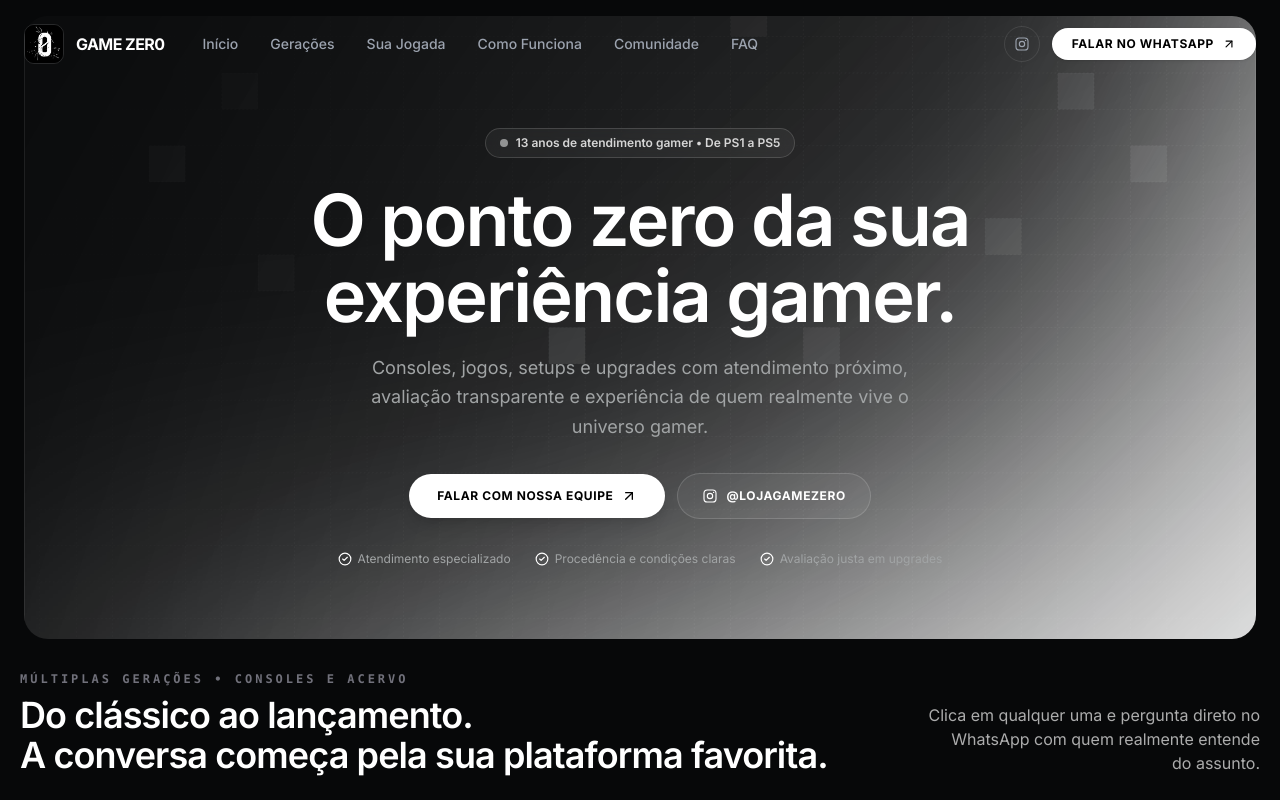
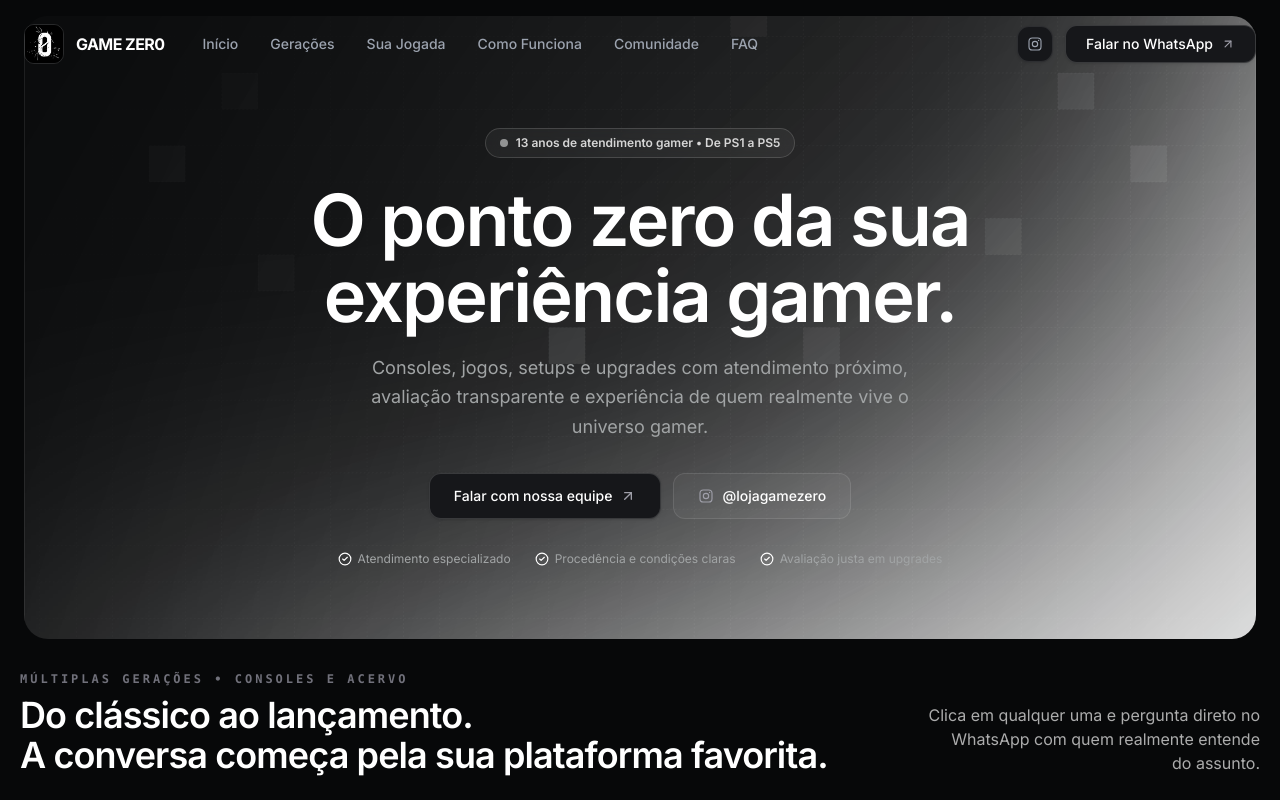
Before and after one commit to Laux0210/Gamezero-, a React (Vite) app: page / in a window 1280 px wide. Shown: the top 800 px of the page. Built offline with nearby package versions, Linux system fonts and the light colour scheme.

Commit message:
style: padronizacao de todos os botoes no formato dark rounded-xl retangular

```diff
--- a/src/components/CommunityGrid.jsx
+++ b/src/components/CommunityGrid.jsx
@@ -69,11 +69,11 @@ export function CommunityGrid() {
           href={CONTACT.instagramUrl}
           target="_blank"
           rel="noreferrer"
-          className="inline-flex items-center gap-2 border border-white/15 hover:border-white/30 bg-white/5 hover:bg-white/10 px-5 py-2.5 rounded-full text-xs font-bold uppercase tracking-wider text-white transition shrink-0"
+          className="inline-flex items-center gap-2 bg-[#16171a] hover:bg-[#22242a] border border-white/15 hover:border-white/25 px-5 py-2.5 rounded-xl text-sm font-medium text-white transition-all shadow-sm shrink-0 active:scale-[0.98]"
         >
-          <Icon name="instagram" className="h-4 w-4" />
+          <Icon name="instagram" className="h-4 w-4 text-zinc-400" />
           <span>Seguir no Instagram</span>
-          <ArrowUpRight className="h-3.5 w-3.5 text-muted-foreground" />
+          <ArrowUpRight className="h-3.5 w-3.5 text-zinc-400" />
         </a>
       </div>
 
--- a/src/components/CtaSection.jsx
+++ b/src/components/CtaSection.jsx
@@ -99,11 +99,11 @@ export function CtaSection() {
             href={CONTACT.whatsappUrl}
             target="_blank"
             rel="noreferrer"
-            className="inline-flex items-center gap-2.5 px-8 py-3.5 bg-white text-black text-xs font-bold uppercase tracking-wider rounded-full shadow-[0px_0px_0px_4px_rgba(255,255,255,0.15)] hover:bg-neutral-200 transition-all duration-200 hover:scale-105"
+            className="inline-flex items-center gap-2.5 px-8 py-3.5 bg-[#16171a] hover:bg-[#22242a] text-white border border-white/15 hover:border-white/25 rounded-xl text-sm font-medium transition-all duration-200 shadow-md active:scale-[0.98]"
           >
-            <MessageCircle className="h-4 w-4" />
+            <MessageCircle className="h-4 w-4 text-zinc-400" />
             <span>Falar com a equipe no WhatsApp</span>
-            <ArrowUpRight className="h-4 w-4" />
+            <ArrowUpRight className="h-4 w-4 text-zinc-400" />
           </a>
         </div>
       </div>
--- a/src/components/FooterSection.jsx
+++ b/src/components/FooterSection.jsx
@@ -19,7 +19,7 @@ export function FooterSection() {
               target="_blank"
               rel="noreferrer"
               aria-label="Instagram"
-              className="h-8 w-8 rounded-full border border-white/10 bg-white/5 flex items-center justify-center text-muted-foreground hover:text-white hover:border-white/25 transition"
+              className="h-9 w-9 rounded-xl border border-white/10 bg-[#16171a] flex items-center justify-center text-muted-foreground hover:text-white hover:border-white/25 transition shadow-sm"
             >
               <Icon name="instagram" className="h-4 w-4" />
             </a>
@@ -28,7 +28,7 @@ export function FooterSection() {
               target="_blank"
               rel="noreferrer"
               aria-label="WhatsApp"
-              className="h-8 w-8 rounded-full border border-whatsapp/30 bg-whatsapp/10 flex items-center justify-center text-whatsapp hover:bg-whatsapp hover:text-black transition"
+              className="h-9 w-9 rounded-xl border border-white/10 bg-[#16171a] flex items-center justify-center text-muted-foreground hover:text-white hover:border-white/25 transition shadow-sm"
             >
               <Icon name="whatsapp" className="h-4 w-4" />
             </a>
@@ -98,11 +98,11 @@ export function FooterSection() {
         href={CONTACT.whatsappUrl}
         target="_blank"
         rel="noreferrer"
-        className="fixed bottom-5 right-5 z-40 flex items-center gap-2.5 px-4 py-3 bg-whatsapp text-black hover:bg-whatsapp-hover rounded-full shadow-2xl transition-all duration-200 hover:scale-105 font-bold text-xs uppercase tracking-wider"
+        className="fixed bottom-5 right-5 z-40 flex items-center gap-2.5 px-4 py-3 bg-[#16171a] hover:bg-[#22242a] text-white border border-white/15 hover:border-white/25 rounded-xl shadow-2xl transition-all duration-200 hover:scale-105 font-medium text-sm"
         aria-label="Falar com a GAME ZER0 no WhatsApp"
       >
-        <Icon name="whatsapp" className="h-5 w-5 text-black" />
-        <span className="hidden sm:inline">Falar agora</span>
+        <Icon name="whatsapp" className="h-5 w-5 text-whatsapp" />
+        <span className="hidden sm:inline">Falar no WhatsApp</span>
       </a>
     </footer>
   );
--- a/src/components/Header.jsx
+++ b/src/components/Header.jsx
@@ -98,7 +98,7 @@ export function Header() {
             target="_blank"
             rel="noreferrer"
             aria-label="Instagram @lojagamezero"
-            className="hidden sm:inline-flex items-center justify-center h-9 w-9 rounded-full border border-white/10 text-muted-foreground hover:text-white hover:border-white/25 transition-colors"
+            className="hidden sm:inline-flex items-center justify-center h-9 w-9 rounded-xl border border-white/10 bg-[#16171a] text-muted-foreground hover:text-white hover:border-white/25 transition-colors shadow-sm"
           >
             <Icon name="instagram" className="h-4 w-4" />
           </a>
@@ -107,10 +107,10 @@ export function Header() {
             href={CONTACT.whatsappUrl}
             target="_blank"
             rel="noreferrer"
-            className="hidden sm:inline-flex items-center gap-2 bg-white text-black hover:bg-neutral-200 px-5 py-2 rounded-full text-xs font-bold uppercase tracking-wider transition-all duration-200 shadow-sm"
+            className="hidden sm:inline-flex items-center gap-2 bg-[#16171a] hover:bg-[#22242a] text-white border border-white/15 hover:border-white/25 px-5 py-2 rounded-xl text-sm font-medium transition-all duration-200 shadow-sm active:scale-[0.98]"
           >
             <span>Falar no WhatsApp</span>
-            <ArrowUpRight className="h-3.5 w-3.5 text-black" />
+            <ArrowUpRight className="h-3.5 w-3.5 text-zinc-400" />
           </a>
 
           {/* Mobile Menu Button */}
@@ -161,16 +161,16 @@ export function Header() {
                 href={CONTACT.whatsappUrl}
                 target="_blank"
                 rel="noreferrer"
-                className="flex items-center justify-center gap-2 w-full py-3.5 px-4 bg-white text-black font-bold text-xs uppercase tracking-wider rounded-xl shadow-lg"
+                className="flex items-center justify-center gap-2 w-full py-3 px-4 bg-[#16171a] hover:bg-[#22242a] text-white border border-white/15 rounded-xl font-medium text-sm transition-all shadow-sm"
               >
                 <span>Falar no WhatsApp</span>
-                <ArrowUpRight className="h-4 w-4" />
+                <ArrowUpRight className="h-4 w-4 text-zinc-400" />
               </a>
               <a
                 href={CONTACT.instagramUrl}
                 target="_blank"
                 rel="noreferrer"
-                className="flex items-center justify-center gap-2 w-full py-3.5 px-4 border border-line text-silver hover:text-white font-medium text-sm rounded-xl"
+                className="flex items-center justify-center gap-2 w-full py-3 px-4 bg-white/[0.04] hover:bg-white/[0.08] text-white border border-white/10 rounded-xl font-medium text-sm transition-all"
               >
                 <Icon name="instagram" className="h-4 w-4" />
                 <span>Acompanhar @lojagamezero</span>
--- a/src/components/HeroSection.jsx
+++ b/src/components/HeroSection.jsx
@@ -165,18 +165,18 @@ export function HeroSection() {
             href={CONTACT.whatsappUrl}
             target="_blank"
             rel="noreferrer"
-            className="w-full sm:w-auto inline-flex items-center justify-center gap-2 bg-white text-black hover:bg-neutral-200 px-7 py-3.5 rounded-full text-xs font-bold uppercase tracking-wider shadow-lg transition-all duration-200"
+            className="w-full sm:w-auto inline-flex items-center justify-center gap-2 bg-[#16171a] hover:bg-[#22242a] text-white border border-white/15 hover:border-white/25 px-6 py-3 rounded-xl text-sm font-medium transition-all duration-200 shadow-sm active:scale-[0.98]"
           >
             <span>Falar com nossa equipe</span>
-            <ArrowUpRight className="h-4 w-4 text-black" />
+            <ArrowUpRight className="h-4 w-4 text-zinc-400" />
           </a>
           <a
             href={CONTACT.instagramUrl}
             target="_blank"
             rel="noreferrer"
-            className="w-full sm:w-auto inline-flex items-center justify-center gap-2 border border-white/15 bg-white/5 hover:bg-white/10 text-white px-6 py-3.5 rounded-full text-xs font-bold uppercase tracking-wider transition-all duration-200"
+            className="w-full sm:w-auto inline-flex items-center justify-center gap-2 bg-white/[0.04] hover:bg-white/[0.08] text-white border border-white/10 hover:border-white/20 px-6 py-3 rounded-xl text-sm font-medium transition-all duration-200 active:scale-[0.98]"
           >
-            <Icon name="instagram" className="h-4 w-4" />
+            <Icon name="instagram" className="h-4 w-4 text-zinc-400" />
             <span>@lojagamezero</span>
           </a>
         </div>
--- a/src/components/ServicesPricing.jsx
+++ b/src/components/ServicesPricing.jsx
@@ -116,15 +116,11 @@ export function ServicesPricing() {
                 href={createWhatsAppUrl(svc.message)}
                 target="_blank"
                 rel="noreferrer"
-                className={`w-full inline-flex items-center justify-center gap-2 py-3 px-4 rounded-xl text-xs font-bold uppercase tracking-wider transition-all duration-200 shadow-md ${
-                  svc.popular
-                    ? "bg-white text-black hover:bg-neutral-200"
-                    : "bg-surface text-white hover:bg-white/15 border border-white/15"
-                }`}
+                className="w-full inline-flex items-center justify-center gap-2 py-2.5 px-4 rounded-xl text-sm font-medium transition-all duration-200 shadow-sm bg-[#16171a] hover:bg-[#22242a] text-white border border-white/15 hover:border-white/25 active:scale-[0.98]"
               >
-                <MessageCircle className="h-4 w-4" />
+                <MessageCircle className="h-4 w-4 text-zinc-400" />
                 <span>{svc.buttonText}</span>
-                <ArrowUpRight className="h-3.5 w-3.5" />
+                <ArrowUpRight className="h-3.5 w-3.5 text-zinc-400" />
               </a>
             </div>
           </div>
```
